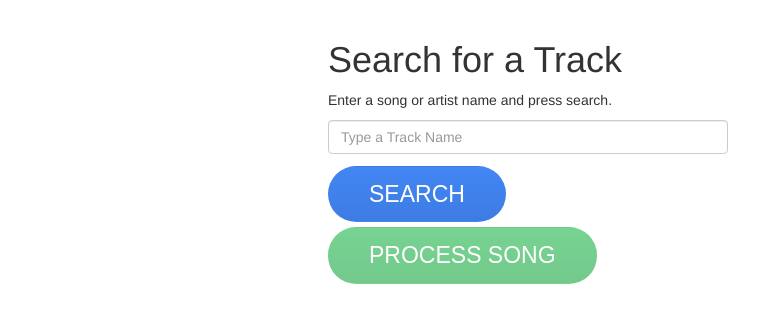
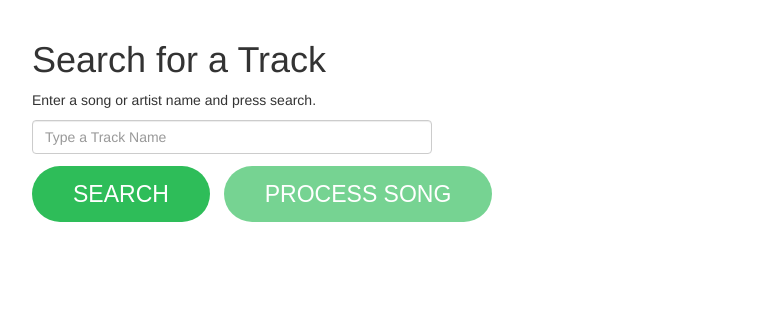
Before and after one commit to jusunglee/CSCE470, a Flask app: page /searchtracks in a window 1280 px wide. Shown: the top 323 px of the page, without its empty margins (127-886 px from the left). Run offline with Flask 2, Linux system fonts and the light colour scheme; some libraries are stand-ins or nearby versions.

```diff
--- a/app.py
+++ b/app.py
@@ -5,6 +5,10 @@ from flask import jsonify
 import magical_object
 app = Flask(__name__)
 app.config['SEND_FILE_MAX_AGE_DEFAULT'] = 0
+
+@app.route('/')
+def index():
+    return render_template('index.html')
 
 @app.route('/searchtracks')
 def searchtracks():
--- a/static/styles/dashboard.css
+++ b/static/styles/dashboard.css
@@ -31,7 +31,7 @@ body {
     margin-top: 10px;
 }
 .container {
-    width: 400px;
+    width: 80%;
 }
 .btn{
   -webkit-border-radius: 28;
@@ -40,6 +40,7 @@ body {
   font-family: Arial;
   font-weight: 500;
   color: #ffffff;
+  background: #2EBD59;
   font-size: 23px;
   padding: 11px 40px 11px 40px;
   margin-right: 10px;
@@ -47,39 +48,46 @@ body {
   text-decoration: none;
 }
 #add-button {
-  background: #2fbd58;
-  background-image: -webkit-linear-gradient(top, #2fbd58, #28ad4e);
-  background-image: -moz-linear-gradient(top, #2fbd58, #28ad4e);
-  background-image: -ms-linear-gradient(top, #2fbd58, #28ad4e);
-  background-image: -o-linear-gradient(top, #2fbd58, #28ad4e);
-  background-image: linear-gradient(to bottom, #2fbd58, #28ad4e);
+  /*background: #2fbd58;*/
+  /*background-image: -webkit-linear-gradient(top, #2fbd58, #28ad4e);*/
+  /*background-image: -moz-linear-gradient(top, #2fbd58, #28ad4e);*/
+  /*background-image: -ms-linear-gradient(top, #2fbd58, #28ad4e);*/
+  /*background-image: -o-linear-gradient(top, #2fbd58, #28ad4e);*/
+  /*background-image: linear-gradient(to bottom, #2fbd58, #28ad4e);*/
 }
 #add-button:hover {
   background: #33cc5e;
+  color: #ffffff;
   background-image: -webkit-linear-gradient(top, #33cc5e, #32c95d);
   background-image: -moz-linear-gradient(top, #33cc5e, #32c95d);
   background-image: -ms-linear-gradient(top, #33cc5e, #32c95d);
   background-image: -o-linear-gradient(top, #33cc5e, #32c95d);
   background-image: linear-gradient(to bottom, #33cc5e, #32c95d);
-  text-decoration: none;
+  /*text-decoration: none;*/
 }
 #search-button {
-  background: #4286f4;
-  background-image: -webkit-linear-gradient(top, #4286f4, #3d7ce2);
-  background-image: -moz-linear-gradient(top, #4286f4, #3d7ce2);
-  background-image: -ms-linear-gradient(top, #4286f4, #3d7ce2);
-  background-image: -o-linear-gradient(top, #4286f4, #3d7ce2);
-  background-image: linear-gradient(to bottom, #4286f4, #3d7ce2);
+  /*background: #4286f4;*/
+  /*background-image: -webkit-linear-gradient(top, #4286f4, #3d7ce2);*/
+  /*background-image: -moz-linear-gradient(top, #4286f4, #3d7ce2);*/
+  /*background-image: -ms-linear-gradient(top, #4286f4, #3d7ce2);*/
+  /*background-image: -o-linear-gradient(top, #4286f4, #3d7ce2);*/
+  /*background-image: linear-gradient(to bottom, #4286f4, #3d7ce2);*/
 }
 
 #search-button:hover {
-  background: #2f8fd8;
-  background-image: -webkit-linear-gradient(top, #2f8fd8, #2b82c4);
-  background-image: -moz-linear-gradient(top, #2f8fd8, #2b82c4);
-  background-image: -ms-linear-gradient(top, #2f8fd8, #2b82c4);
-  background-image: -o-linear-gradient(top, #2f8fd8, #2b82c4);
-  background-image: linear-gradient(to bottom, #2f8fd8, #2b82c4);
-  text-decoration: none;
+  /*background: #2f8fd8;*/
+  background-image: -webkit-linear-gradient(top, #33cc5e, #32c95d);
+  background-image: -moz-linear-gradient(top, #33cc5e, #32c95d);
+  background-image: -ms-linear-gradient(top, #33cc5e, #32c95d);
+  background-image: -o-linear-gradient(top, #33cc5e, #32c95d);
+  background-image: linear-gradient(to bottom, #33cc5e, #32c95d);
+  color: #ffffff;
+  /*background-image: -webkit-linear-gradient(top, #2f8fd8, #2b82c4);*/
+  /*background-image: -moz-linear-gradient(top, #2f8fd8, #2b82c4);*/
+  /*background-image: -ms-linear-gradient(top, #2f8fd8, #2b82c4);*/
+  /*background-image: -o-linear-gradient(top, #2f8fd8, #2b82c4);*/
+  /*background-image: linear-gradient(to bottom, #2f8fd8, #2b82c4);*/
+  /*text-decoration: none;*/
 }
 
 #play-button {
--- a/templates/searchplaylists.html
+++ b/templates/searchplaylists.html
@@ -23,6 +23,5 @@
     <div num-selected-tracks="0" id="search-results-container"></div>
 </div>
 
-</form>
 </body>
 </html>
```
Also changed, not shown: templates/index.html (+27 -12 lines), 2 other files.
